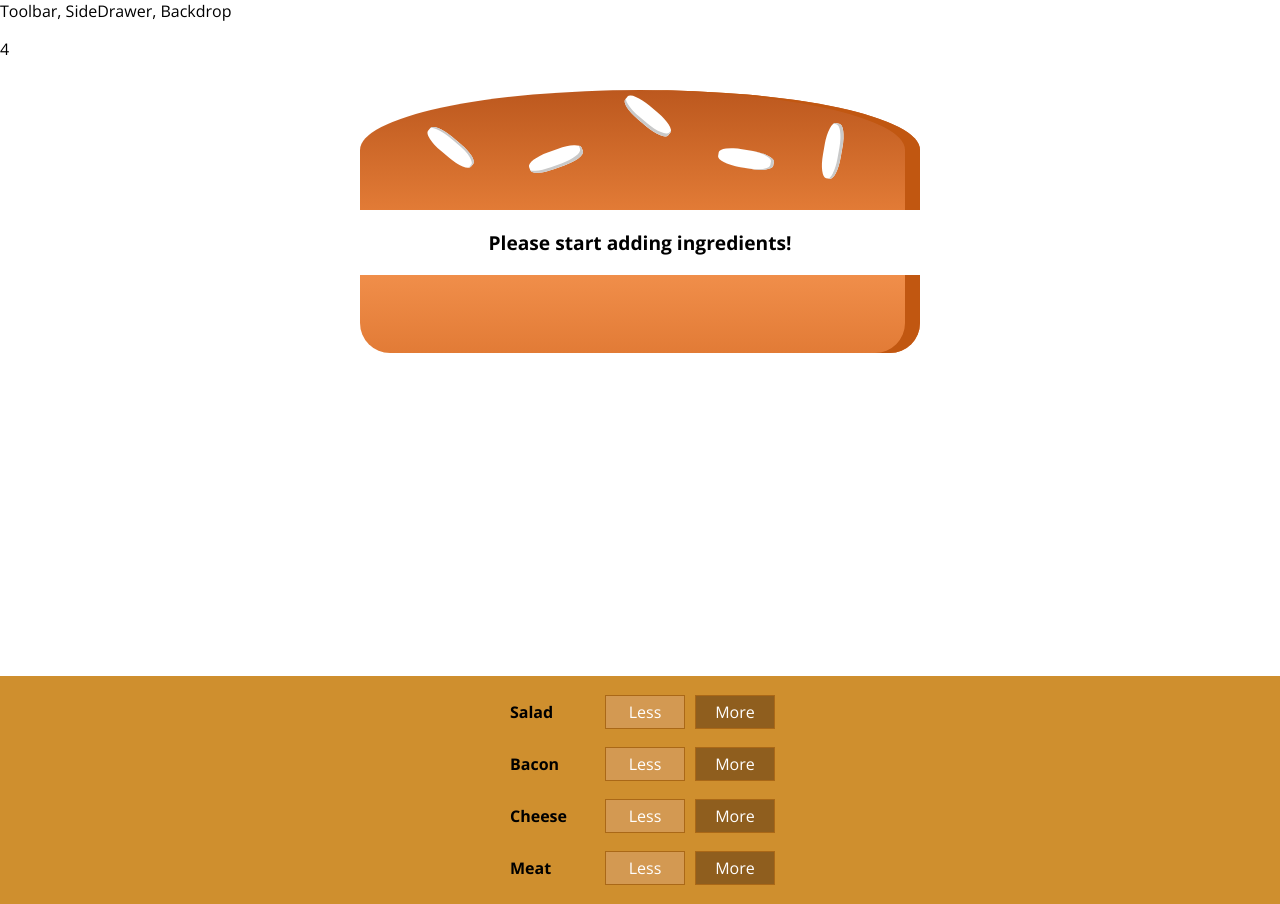
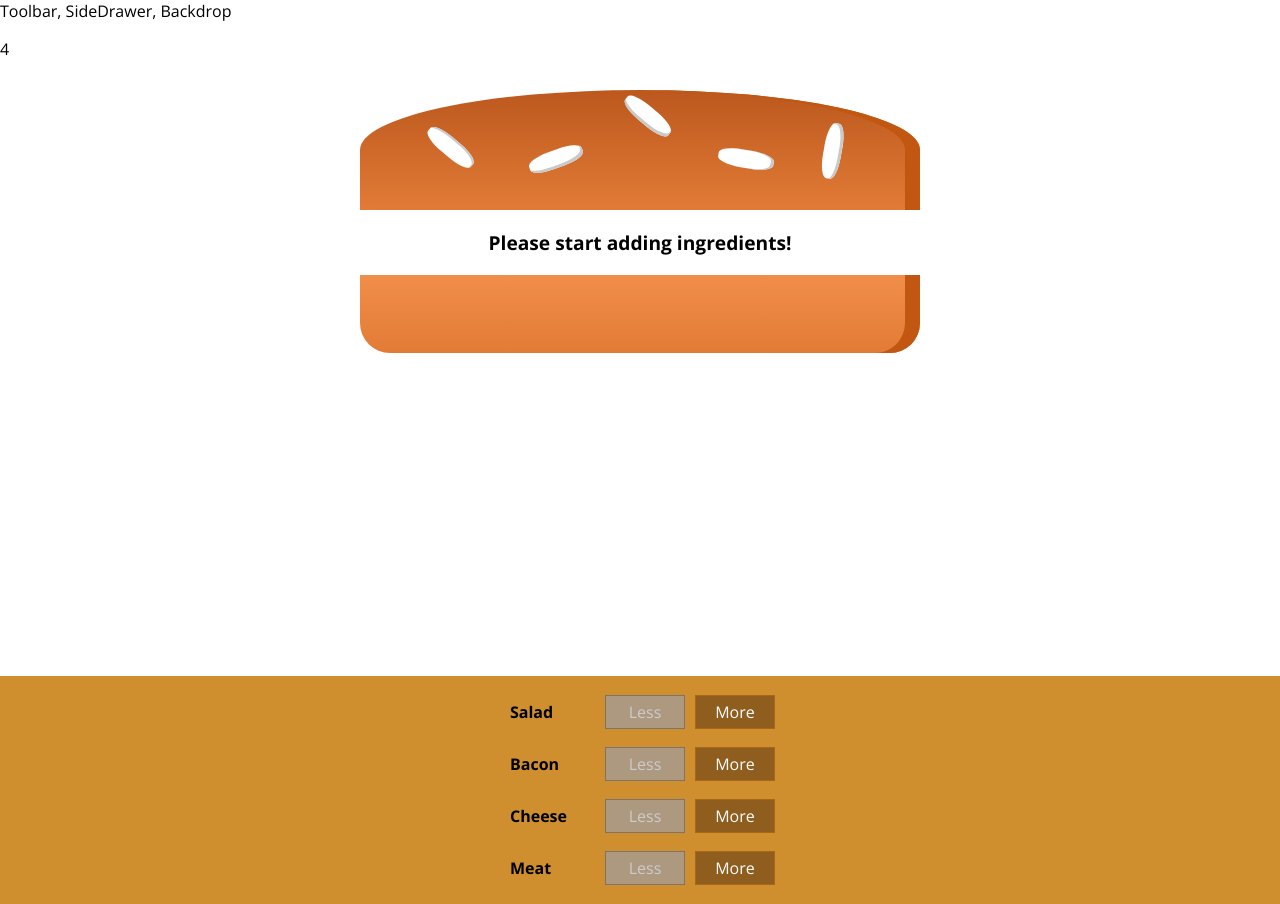
Before and after one commit to cigna2020/building_burger_app_react, a React app in the folder burger_app/: page / in a window 1280 px wide. Built offline with nearby package versions, Linux system fonts and the light colour scheme.

Commit message:
Add a method to remove an ingredient and make a button disable if no an ingredient

```diff
--- a/burger_app/src/components/Burger/BuildControls/BuildControl/BuildControl.js
+++ b/burger_app/src/components/Burger/BuildControls/BuildControl/BuildControl.js
@@ -5,7 +5,11 @@ import styles from './BuildControl.module.css'
 const buildControl = (props) => (
     <div className={styles.BuildControl}>
         <div className={styles.Label}>{props.label}</div>
-        <button className={styles.Less}>Less</button>
+        <button
+            className={styles.Less}
+            onClick={props.removed}
+            disabled={props.disabled}
+        >Less</button>
         <button className={styles.More} onClick={props.added}>More</button>
     </div>
 
--- a/burger_app/src/components/Burger/BuildControls/BuildControls.js
+++ b/burger_app/src/components/Burger/BuildControls/BuildControls.js
@@ -18,6 +18,8 @@ const buildControls = (props) => (
             // type={el.type}
             // added={props.ingredientAdded}
             added={() => props.ingredientAdded(el.type)}
+            removed={() => props.ingredientRemoved(el.type)}
+            disabled={props.disabled[el.type]}
         />)}
     </div>
 
--- a/burger_app/src/containers/BurgerBuilder/BurgerBuilder.js
+++ b/burger_app/src/containers/BurgerBuilder/BurgerBuilder.js
@@ -37,16 +37,36 @@ class BurgerBuilder extends Component {
     }
 
     removeIngredient = (type) => {
+        const oldCount = this.state.ingredients[type];
+        if (oldCount > 0) {
+            const updateCount = oldCount - 1;
+            const updatedIngredients = {...this.state.ingredients};
+            updatedIngredients[type] = updateCount
+            this.setState({ingredients: updatedIngredients});
+        } else {
+            return
+        }
 
+        const oldPrice = this.state.totalPrice;
+        const priceDeduction = INGREDIENT_PRICES[type];
+        const newPrice = oldPrice - priceDeduction;
+        this.setState({totalPrice: newPrice});
     }
 
     render() {
+        const disabledInfo = {...this.state.ingredients};
+        for (let key in disabledInfo) {
+            disabledInfo[key] = disabledInfo[key] <= 0
+        }
+
         return (
             <Aux>
                 <p>{this.state.totalPrice}</p>
                 <Burger ingredients={this.state.ingredients} />
                 <BuildControls
                     ingredientAdded={this.addIngredientHandler}
+                    ingredientRemoved={this.removeIngredient}
+                    disabled={disabledInfo}
                 />
             </Aux>
         );
```
